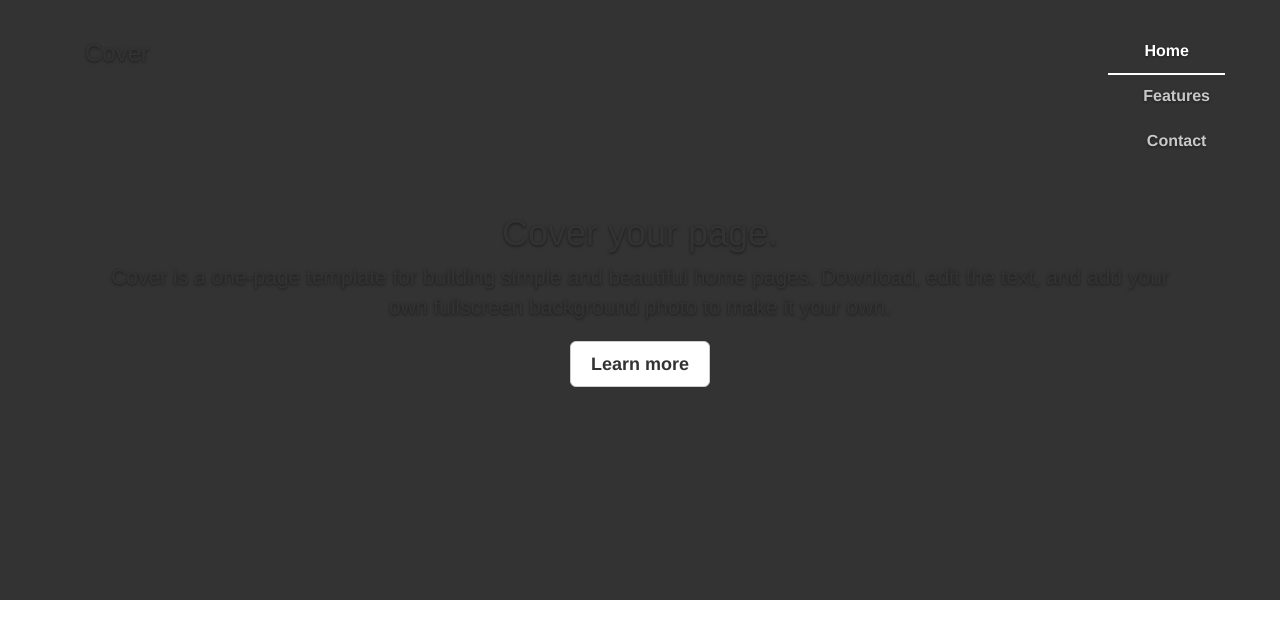
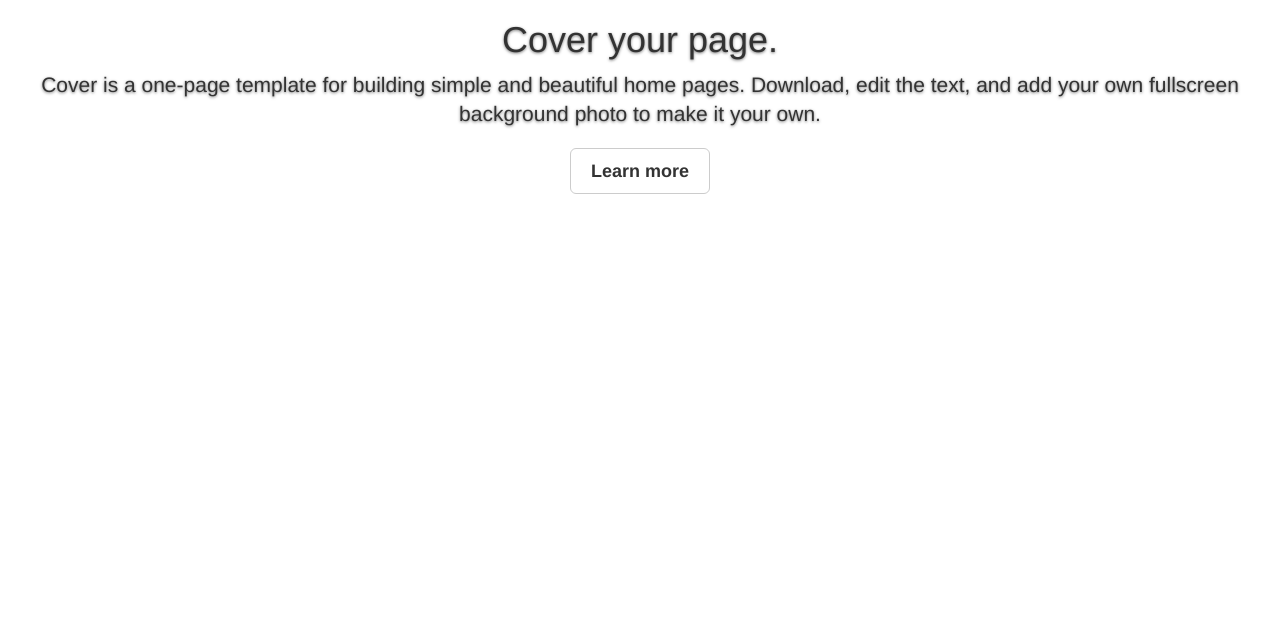
Before and after one commit to svalenciadavid/dictionaryGame, a Python web app: template templates/loginPage/login.html in a window 1280 px wide. Shown: the top 639 px of the page. Run offline with Jinja, Linux system fonts and the light colour scheme; the template is opened without the code that fills it, so the values that code supplies are empty; some libraries are stand-ins or nearby versions.

Commit message:
Pretty CSS

```diff
--- a/templates/css/login.css
+++ b/templates/css/login.css
@@ -7,6 +7,10 @@ a,
 a:focus,
 a:hover {
   color: #fff;
+}
+.g-signin2 {
+  float: right;
+
 }
 
 /* Custom default button */
@@ -40,7 +44,7 @@ body {
   display: table;
   width: 100%;
   height: 600px;
-  background-color: #333;
+  background-color: white;
   /*height: 100%; */
   /*min-height: 100%;*/
 }
@@ -62,38 +66,6 @@ body {
 /*
  * Header
  */
-.masthead-brand {
-  margin-top: 10px;
-  margin-bottom: 10px;
-}
-
-.masthead-nav > li {
-  display: inline-block;
-}
-.masthead-nav > li + li {
-  margin-left: 20px;
-}
-.masthead-nav > li > a {
-  padding-right: 0;
-  padding-left: 0;
-  font-size: 16px;
-  font-weight: bold;
-  color: #fff; /* IE8 proofing */
-  color: rgba(255,255,255,.75);
-  border-bottom: 2px solid transparent;
-}
-.masthead-nav > li > a:hover,
-.masthead-nav > li > a:focus {
-  background-color: transparent;
-  border-bottom-color: #a9a9a9;
-  border-bottom-color: rgba(255,255,255,.25);
-}
-.masthead-nav > .active > a,
-.masthead-nav > .active > a:hover,
-.masthead-nav > .active > a:focus {
-  color: #fff;
-  border-bottom-color: #fff;
-}
 
 @media (min-width: 768px) {
   .masthead-brand {
--- a/templates/loginPage/login.html
+++ b/templates/loginPage/login.html
@@ -24,22 +24,6 @@
     </script>
     <div class="site-wrapper">
 
-  <div class="site-wrapper-inner">
-
-    <div class="container">
-
-      <div class="masthead clearfix">
-        <div class="container inner">
-          <h3 class="masthead-brand">Cover</h3>
-          <nav>
-            <ul class="nav masthead-nav">
-              <li class="active"><a href="#">Home</a></li>
-              <li><a href="#">Features</a></li>
-              <li><a href="#">Contact</a></li>
-            </ul>
-          </nav>
-        </div>
-      </div>
 
       <div class="inner cover">
         <h1 class="cover-heading">Cover your page.</h1>
```
